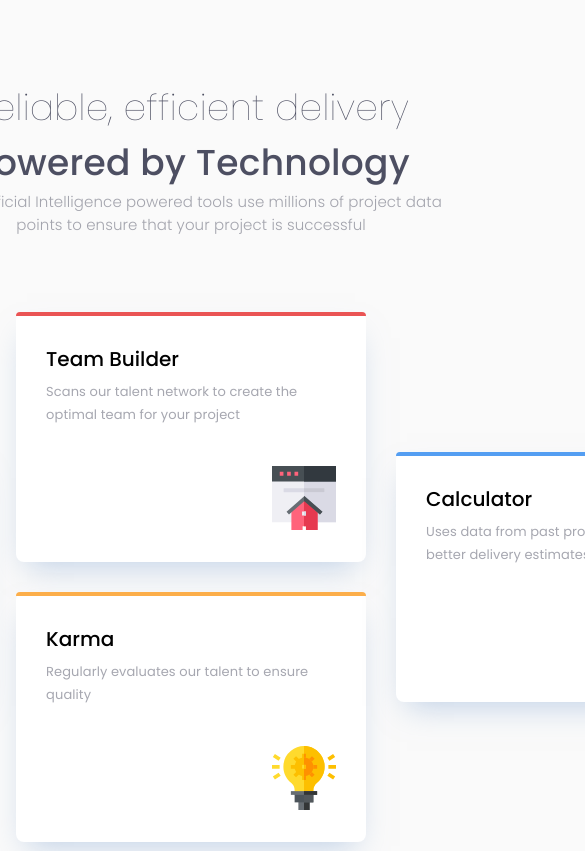
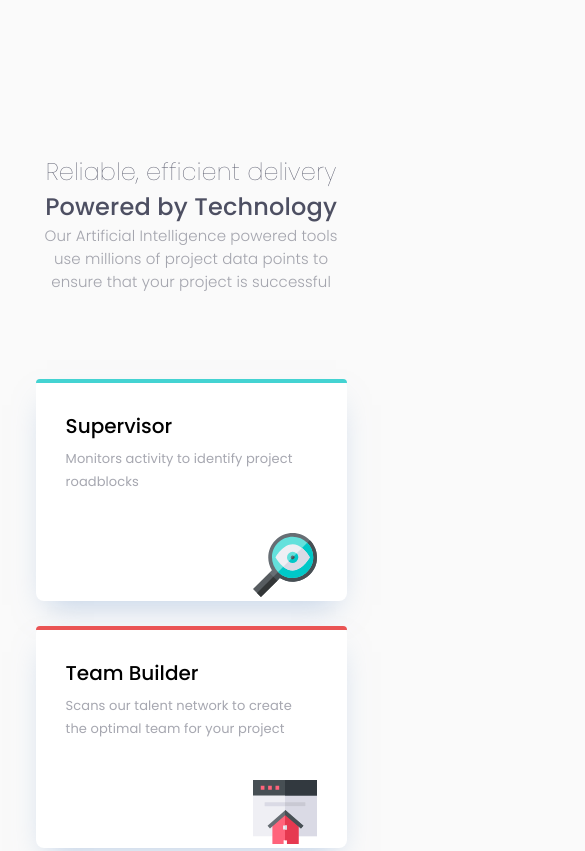
Before and after one commit to JhinDanzo/Four-card-section, a plain HTML site: page index.html in a window 390 px wide. Shown: the top 851 px of the page, 585 px wide, since content can reach past the window. Drawn offline with Linux system fonts and the light colour scheme.

Commit message:
mobile-design

```diff
--- a/style.css
+++ b/style.css
@@ -128,3 +128,39 @@ b{
     width: 64px;
     height: 64px;
 }
+
+@media only screen and (max-width: 900px){
+    section{
+        height: 161px;
+        width: 311px;
+    }
+
+    main{
+        width: 375px;
+        height: 1360px;
+    }
+
+    .title{
+        font-size: 24px;
+        letter-spacing: 0.17px;
+    }
+
+    .cards-container{
+        display: flex;
+        flex-direction: column;
+    }
+
+    .card{
+        height: 222px;
+        width: 311px;
+        margin-bottom: 25px;
+    }
+
+    .card-color-line{
+        width: 311px;
+    }
+
+    .card-top{
+        margin-bottom: 25px;
+    }
+}
```
